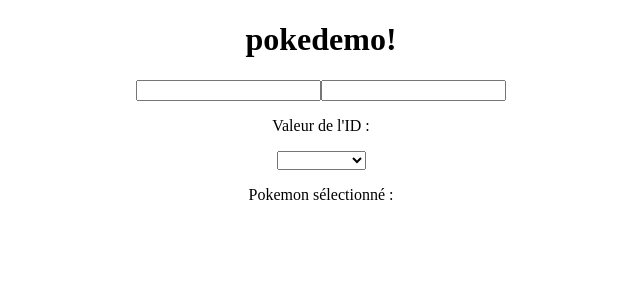
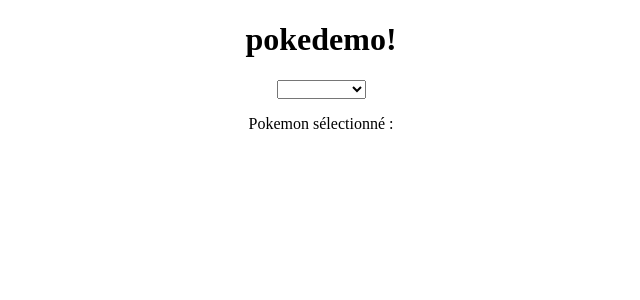
Before and after one commit to evanchr/Pokedemo, an Angular app: page / in a window 1280 px wide. Shown: the top 300 px of the page, without its empty margins (319-959 px from the left). Built offline with nearby package versions, Linux system fonts and the light colour scheme.

Commit message:
fin d'init

```diff
--- a/src/app/my-component/my-component.component.html
+++ b/src/app/my-component/my-component.component.html
@@ -1,7 +1,3 @@
-<input [(ngModel)]="id">
-<input [(ngModel)]="id" readonly>
-<p>Valeur de l'ID : {{ id }}</p>
-
 <select [(ngModel)]="selectedPokemonId">
     <option *ngFor="let pokemon of pokemons" [value]="pokemon.id">{{pokemon.name}}</option>
 </select>
```
